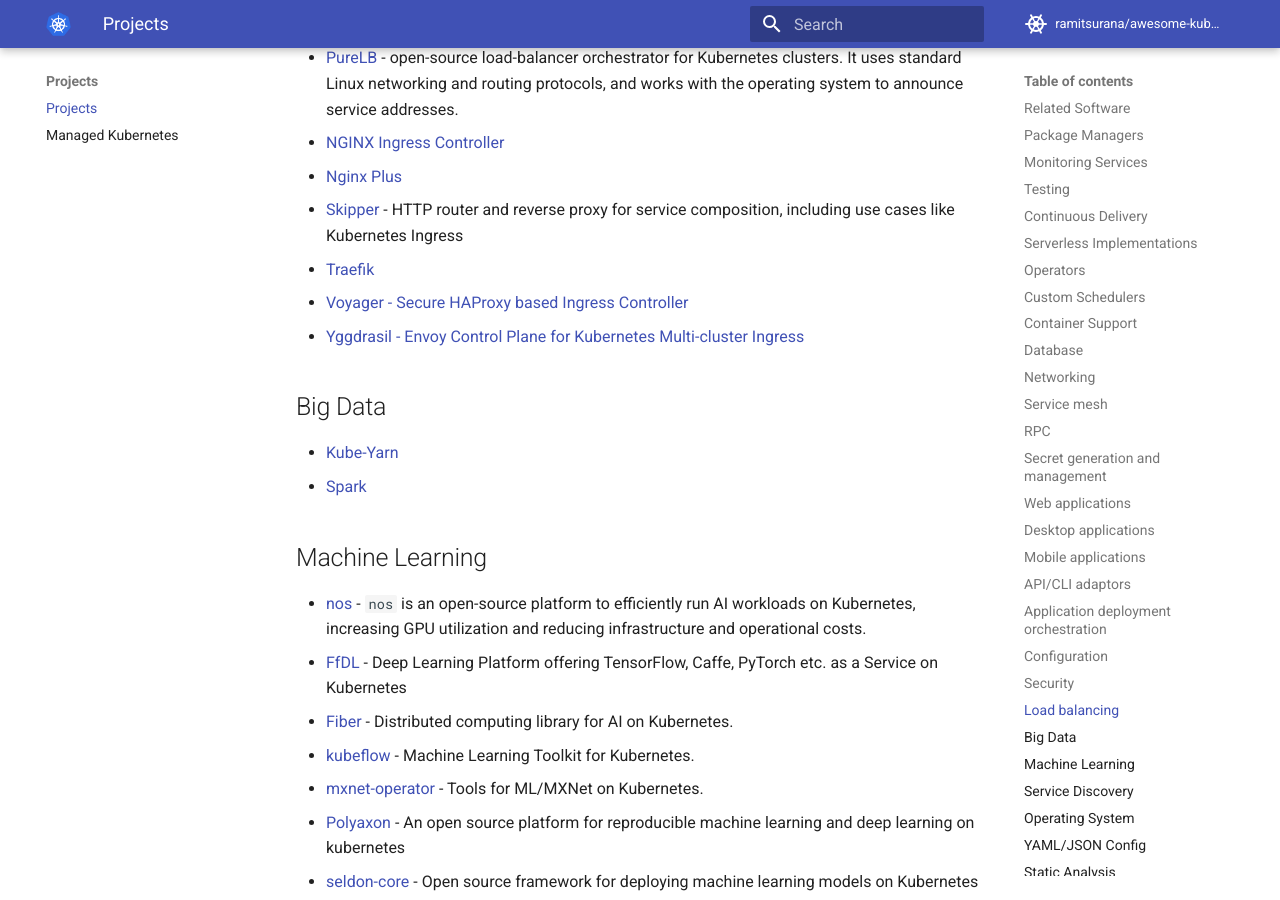
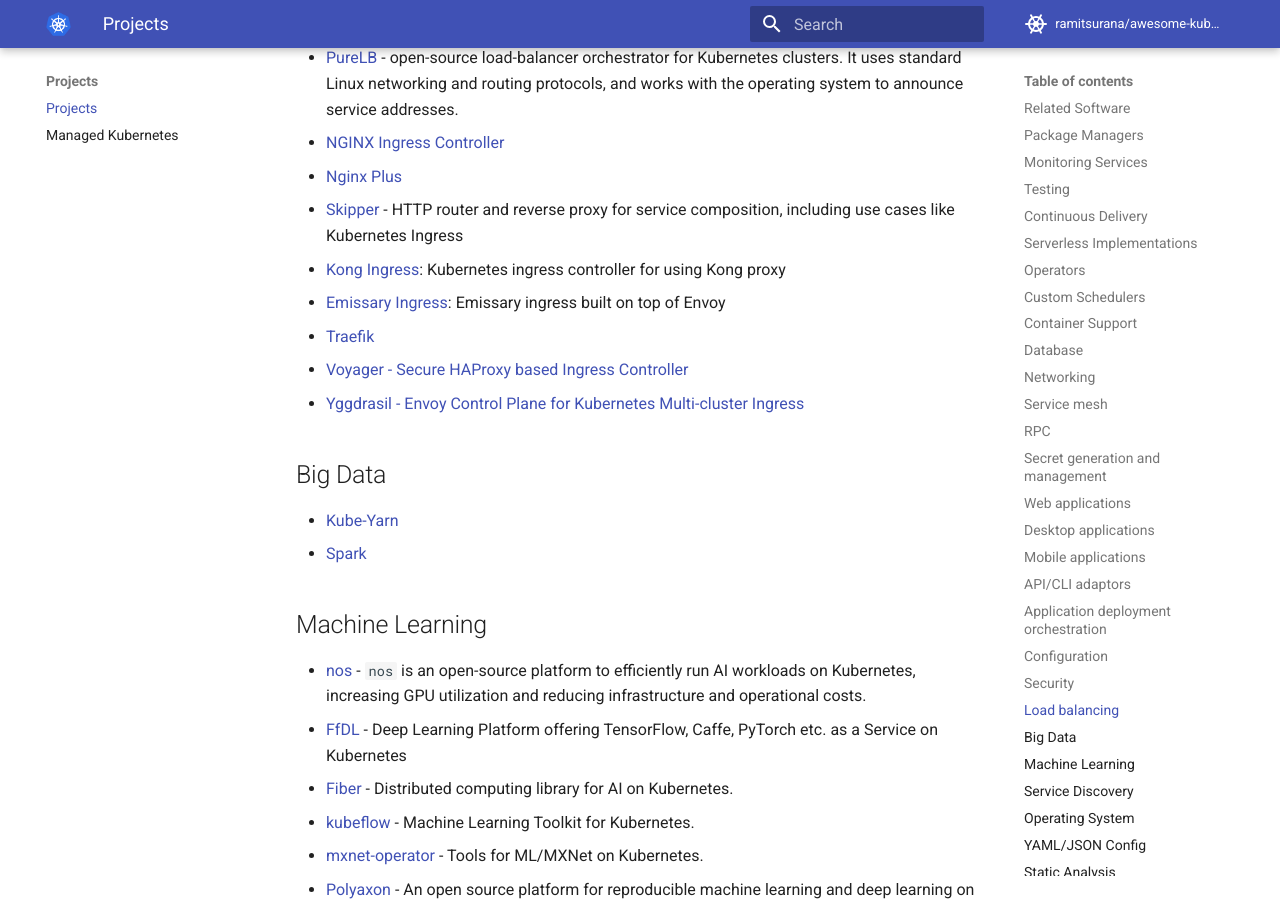
Before and after one commit to ramitsurana/awesome-kubernetes, an MkDocs documentation site: the page built from docs/projects/projects.md, in a window 1280 px wide and 900 px high, scrolled down 16207 px. Built offline with MkDocs 1.6.1 and Material for MkDocs 9.7.7, drawn with Linux system fonts in a browser that asks for light colours; comment, search, counter and statistics services are not loaded.

Commit message:
Added kong and emissary ingress in the Load Balancing list (#856)

```diff
--- a/docs/projects/projects.md
+++ b/docs/projects/projects.md
@@ -436,6 +436,8 @@ Projects
 * [NGINX Ingress Controller](https://github.com/kubernetes/ingress-nginx)
 * [Nginx Plus](http://www.nginx.com/blog/load-balancing-kubernetes-services-nginx-plus/)
 * [Skipper](https://github.com/zalando/skipper) - HTTP router and reverse proxy for service composition, including use cases like Kubernetes Ingress
+* [Kong Ingress](https://github.com/Kong/kubernetes-ingress-controller): Kubernetes ingress controller for using Kong proxy
+* [Emissary Ingress](https://github.com/emissary-ingress/emissary): Emissary ingress built on top of Envoy
 * [Traefik](https://containo.us/traefik/)
 * [Voyager - Secure HAProxy based Ingress Controller](https://github.com/appscode/voyager)
 * [Yggdrasil - Envoy Control Plane for Kubernetes Multi-cluster Ingress](https://github.com/uswitch/yggdrasil)
```
